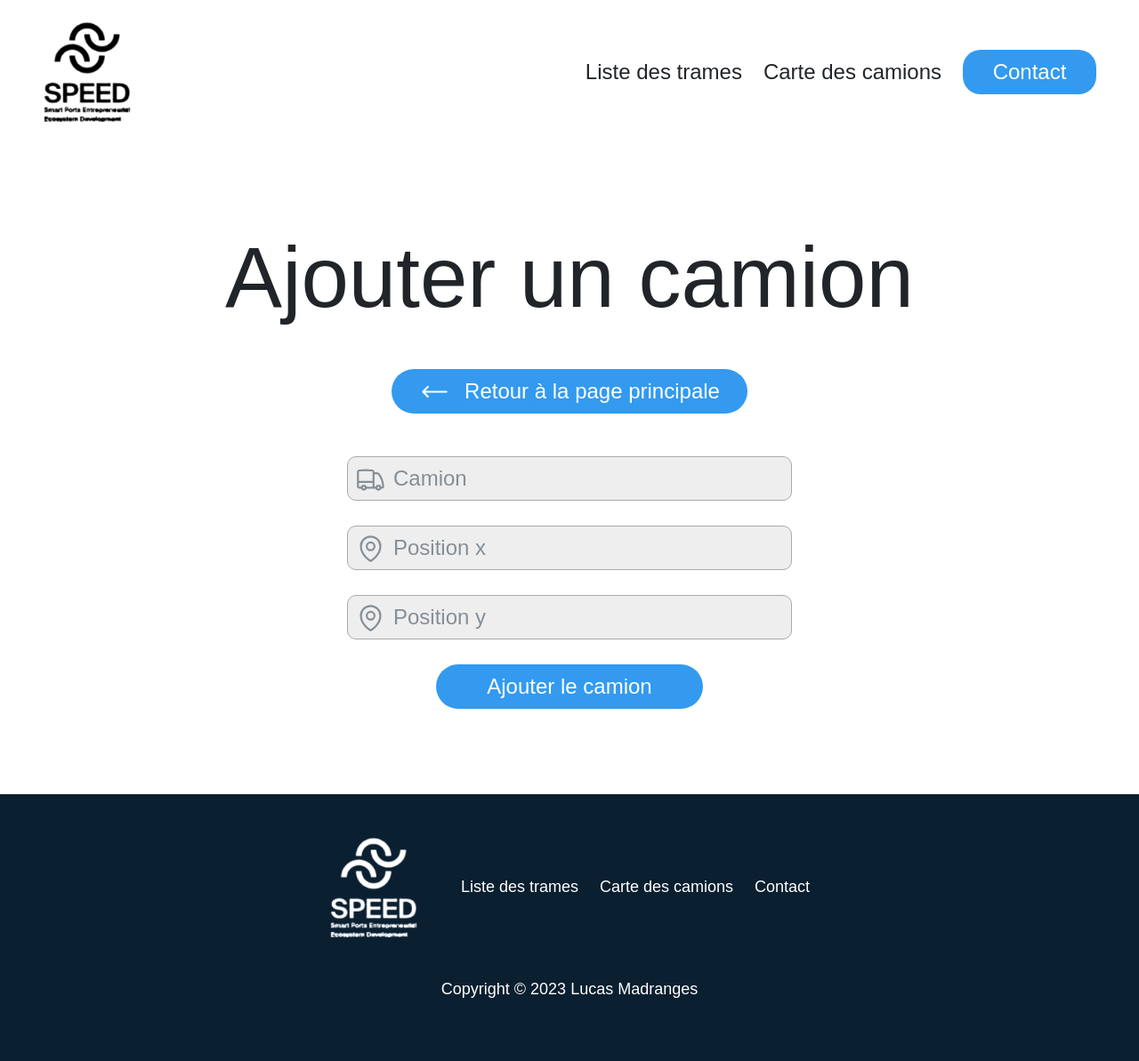
After one commit to LucasMadranges/WebProjectSpeed, a PHP site: page /php/add_camion.php in a window 1280 px wide. The commit adds this page. Shown: the whole page at 89% size. Run offline with PHP 8.4, Linux system fonts and the light colour scheme; data that the repository does not hold is empty.

Commit message:
Ajout de la page add_camion.php pour ajouter des camions dans la table listecamion

```diff
--- /dev/null
+++ b/php/css/add_camion.css
@@ -0,0 +1,81 @@
+/*************/
+/* ADD CAMION */
+/*************/
+
+.main_add_camion {
+  display: flex;
+  flex-direction: column;
+  gap: 4.8rem;
+  justify-content: center;
+  align-items: center;
+
+  padding: 9.6rem 9.6rem;
+}
+
+.btn_table {
+  display: flex;
+  flex-direction: column;
+  justify-content: center;
+  align-items: center;
+}
+
+.icon {
+  width: 35px;
+}
+
+.retour_link {
+  width: 400px;
+  display: flex;
+  justify-content: center;
+  align-items: center;
+  gap: 16px;
+  text-decoration: none;
+  margin-bottom: 4.8rem;
+}
+
+.form_add_camion {
+  display: flex;
+  justify-content: center;
+  align-items: center;
+  flex-direction: column;
+  gap: 12px;
+}
+
+.input_text {
+  width: 50rem;
+  height: 5rem;
+  border-radius: 10px;
+  text-decoration: none;
+  border: #aaa solid 1px;
+  background-color: #eee;
+
+  display: flex;
+  align-items: center;
+  gap: 8px;
+
+  margin-bottom: 16px;
+}
+
+.form_icon {
+  height: 35px;
+  stroke: #868e96;
+  padding-left: 8px;
+}
+
+.input_text_zone {
+  border: none;
+  background-color: #eee;
+  height: 2.8rem;
+  width: 78%;
+  font-size: 2.4rem;
+  color: #868e96;
+  outline: none;
+}
+
+.input_text_zone::placeholder {
+  color: #868e96;
+}
+
+.form_text {
+  font-size: 3.2rem;
+}
--- a/php/index.php
+++ b/php/index.php
@@ -85,7 +85,7 @@ include 'script/connexionBDD.php';
                 } else if ($connexiontab['mot_de_passe'] != $mot_de_passe) {
                   echo "<p class='text_connexion' style='color:red;'>Nom d'utilisateur ou mot de passe incorrect.</p>";
                 } else {
-                   echo "<p class='text_connexion' style='color:green;'>Connexion Réussi.</p>";
+                   echo "<p class='text_connexion' style='color:green;'>Connexion réussi.</p>";
                   echo "<p class='text_connexion' style='color:green;'>Redirection en cours dans 3 secondes.</p>";
                   echo "<meta http-equiv='refresh' content='3; url=http://localhost:8080/php/tab_trame.php'>";
                 }
--- /dev/null
+++ b/php/php/add_camion.php
@@ -0,0 +1,105 @@
+<?php
+session_start();
+error_reporting(0);
+
+include '../script/connexionBDD.php';
+?>
+
+<!DOCTYPE html>
+<html lang="fr">
+
+<head>
+  <meta charset="UTF-8" />
+  <meta http-equiv="X-UA-Compatible" content="IE=edge" />
+  <meta name="viewport" content="width=device-width, initial-scale=1.0" />
+  <link rel="stylesheet" href="../css/general.css" />
+  <link rel="stylesheet" href="../css/header.css" />
+  <link rel="stylesheet" href="../css/footer.css" />
+  <link rel="stylesheet" href="../css/add_camion.css">
+  <title>Speed Web Page</title>
+</head>
+
+<body>
+  <header class="header_page">
+    <img src="../img/logo/logo_speed.png" alt="Logo SPEED" class="logo_speed" />
+    <nav class="nav_bar">
+      <a href="tab_trame.php" class="nav_link">Liste des trames</a>
+      <a href="carte_camions.php" class="nav_link">Carte des camions</a>
+      <a href="contact.php" class="nav_link btn btn_contact">Contact</a>
+    </nav>
+  </header>
+  <main class="main_add_camion">
+    <h1 class="heading_primary">Ajouter un camion</h1>
+    <div class="btn_table">
+      <a href="carte_camions.php" class="btn retour_link"><svg xmlns="http://www.w3.org/2000/svg" fill="none"
+          viewBox="0 0 24 24" stroke-width="1.5" stroke="currentColor" class="icon">
+          <path stroke-linecap="round" stroke-linejoin="round" d="M6.75 15.75L3 12m0 0l3.75-3.75M3 12h18" />
+        </svg>
+        Retour à la page principale</a>
+      <form class="form_add_camion" action="add_camion.php" method="post">
+        <div class="input_text">
+          <svg xmlns="http://www.w3.org/2000/svg" fill="none" viewBox="0 0 24 24" stroke-width="1.5"
+            stroke="currentColor" class="form_icon">
+            <path stroke-linecap="round" stroke-linejoin="round"
+              d="M8.25 18.75a1.5 1.5 0 01-3 0m3 0a1.5 1.5 0 00-3 0m3 0h6m-9 0H3.375a1.125 1.125 0 01-1.125-1.125V14.25m17.25 4.5a1.5 1.5 0 01-3 0m3 0a1.5 1.5 0 00-3 0m3 0h1.125c.621 0 1.129-.504 1.09-1.124a17.902 17.902 0 00-3.213-9.193 2.056 2.056 0 00-1.58-.86H14.25M16.5 18.75h-2.25m0-11.177v-.958c0-.568-.422-1.048-.987-1.106a48.554 48.554 0 00-10.026 0 1.106 1.106 0 00-.987 1.106v7.635m12-6.677v6.677m0 4.5v-4.5m0 0h-12" />
+          </svg>
+
+
+          <input placeholder="Camion" type="text" name="camion" class="input_text_zone" required>
+        </div>
+        <div class="input_text">
+          <svg xmlns="http://www.w3.org/2000/svg" fill="none" viewBox="0 0 24 24" stroke-width="1.5"
+            stroke="currentColor" class="form_icon">
+            <path stroke-linecap="round" stroke-linejoin="round" d="M15 10.5a3 3 0 11-6 0 3 3 0 016 0z" />
+            <path stroke-linecap="round" stroke-linejoin="round"
+              d="M19.5 10.5c0 7.142-7.5 11.25-7.5 11.25S4.5 17.642 4.5 10.5a7.5 7.5 0 1115 0z" />
+          </svg>
+
+          <input placeholder="Position x" type="text" name="posx" class="input_text_zone" required>
+        </div>
+        <div class="input_text">
+          <svg xmlns="http://www.w3.org/2000/svg" fill="none" viewBox="0 0 24 24" stroke-width="1.5"
+            stroke="currentColor" class="form_icon">
+            <path stroke-linecap="round" stroke-linejoin="round" d="M15 10.5a3 3 0 11-6 0 3 3 0 016 0z" />
+            <path stroke-linecap="round" stroke-linejoin="round"
+              d="M19.5 10.5c0 7.142-7.5 11.25-7.5 11.25S4.5 17.642 4.5 10.5a7.5 7.5 0 1115 0z" />
+          </svg>
+
+          <input placeholder="Position y" type="text" name="posy" class="input_text_zone" required>
+        </div>
+        <input name="submit" type="submit" value="Ajouter le camion" class="btn" />
+        <?php
+          $camion = $_POST['camion'];
+          $positionx = $_POST['posx'];
+          $positiony = $_POST['posy'];
+          $connexion = "";
+          $connexion = connexionbdd();
+          if ($connexion != NULL) {
+            if (isset($_POST['submit']) != NULL) {
+              $requetesql = "INSERT INTO `ListeCamion` (`cle`, `Camion`, `Position_x`, `Position_y`) VALUES (NULL, '".$camion."', '".$positionx."', '".$positiony."');
+              ";
+              $result = mysqli_query($connexion,$requetesql);
+              if($result == false) {
+                echo "<p class='form_text'>Requete SQL Echoué.</p>";
+              } else {
+                echo "<p class='form_text'>Ajout du camion dans la BDD réussi.</p>";
+                }
+              }
+          }
+        ?>
+      </form>
+  </main>
+  <footer class="footer_page">
+    <div class="footer_link_logo">
+      <img src="../img/logo/logo_speed.png" alt="Logo Speed" class="logo_speed logo_footer" />
+      <nav class="nav_bar">
+        <a href="tab_trame.php" class="nav_link nav_footer">Liste des trames</a>
+        <a href="carte_camions.php" class="nav_link nav_footer">Carte des camions</a>
+        <a href="contact.php" class="nav_link nav_footer">Contact</a>
+      </nav>
+    </div>
+    <span class="copyright">Copyright © 2023 Lucas Madranges</span>
+  </footer>
+</body>
+
+</html>
--- a/php/php/contact.php
+++ b/php/php/contact.php
@@ -99,9 +99,9 @@ include 'connexionbdd.php';
     <div class="footer_link_logo">
       <img src="../img/logo/logo_speed.png" alt="Logo Speed" class="logo_speed logo_footer" />
       <nav class="nav_bar">
-        <a href="tab_trame.html" class="nav_link nav_footer">Liste des trames</a>
-        <a href="carte_camions.html" class="nav_link nav_footer">Carte des camions</a>
-        <a href="contact.html" class="nav_link nav_footer">Contact</a>
+        <a href="tab_trame.php" class="nav_link nav_footer">Liste des trames</a>
+        <a href="carte_camions.php" class="nav_link nav_footer">Carte des camions</a>
+        <a href="contact.php" class="nav_link nav_footer">Contact</a>
       </nav>
     </div>
     <span class="copyright">Copyright © 2023 Lucas Madranges</span>
```
Also changed, not shown: php/php/carte_camions.php (+4 -4 lines), php/php/tab_trame.php (+3 -4 lines).
